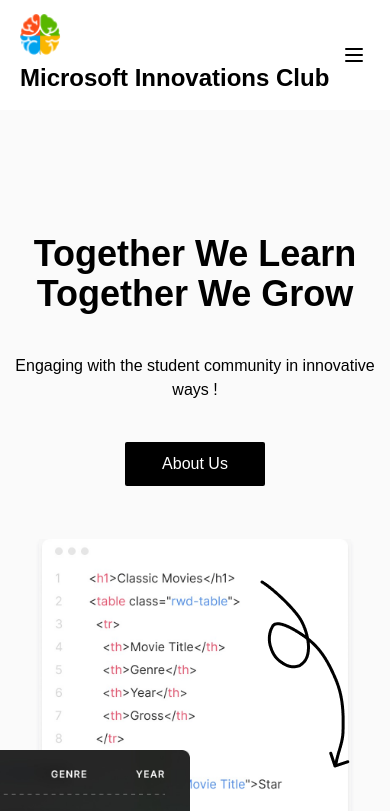
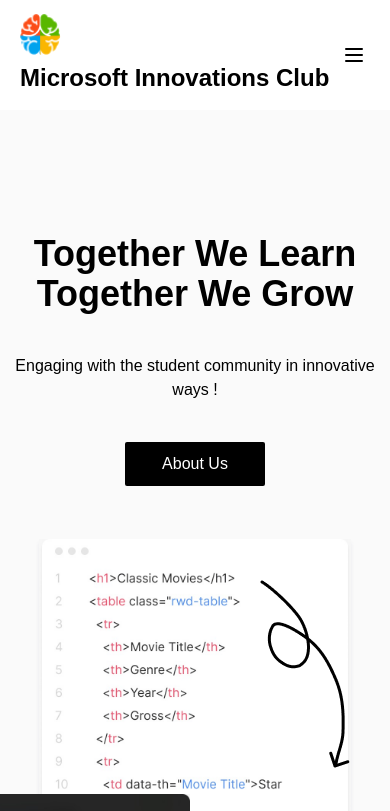
Before and after one commit to ItsTulasiRaman/mic-react, a React (Create React App) app: page / in a window 390 px wide. Shown: the top 811 px of the page. Built offline with nearby package versions, Linux system fonts and the light colour scheme.

Commit message:
Modified mob view of cards

```diff
--- a/src/components/Home.js
+++ b/src/components/Home.js
@@ -5,9 +5,7 @@
 const Home = () => {
   return (
     <div className="home-background">
-
-      <div className="grid grid-rows-[500px_200px] md:grid-rows-1 md:grid-cols-[1fr_1fr_500px] lg:grid-cols-[1fr_1fr_1fr_700px] md:gap-10 items-center   w-100 h-screen ">
-
+      <div className="grid grid-rows-[500px_200px] grid-cols-[100vw] md:grid-rows-1 md:grid-cols-[1fr_1fr_500px] lg:grid-cols-[1fr_1fr_1fr_700px] md:gap-10 items-center   w-100 h-screen ">
         <div className="flex flex-col h-34 w-145 m-auto  text-center md:text-left md:p-[10%] md:col-span-2 lg:col-span-3">
           <div className="text-4xl md:text-5xl lg:text-6xl font-extrabold ">
             <h1>Together We Learn</h1>
@@ -28,7 +26,6 @@
 
         <div className=" md:flex relative  items-center  ">
           <div className=" max-w-sm md:max-w-none m-[10%] md:w-1/2 md:ml=[20%] md:ml-10 lg:ml-[50px] box-shad ">
-
             <img
               src={cardMoviesCode}
               alt="Hero cards for home page code "
@@ -43,8 +40,7 @@
             />
           </div>
 
-          <div className="max-w-sm md:max-w-none absolute w-9/12 md:w-1/2 top-[250px] right-[0px] md:top-40 md:right-40 lg:top-[250px] right-[200px] z-10 w-1/2 ">
-
+          <div className="max-w-sm  md:max-w-none absolute w-[70%] top-[70%] right-[10%] md:w-1/2  md:top-40 md:right-40 lg:top-[250px] right-[200px] z-10 w-1/2 ">
             <img src={cardMoviesResult} alt="Hero cards for home page result" />
           </div>
         </div>
@@ -53,5 +49,4 @@
   );
 };
 
-
 export default Home;
```
